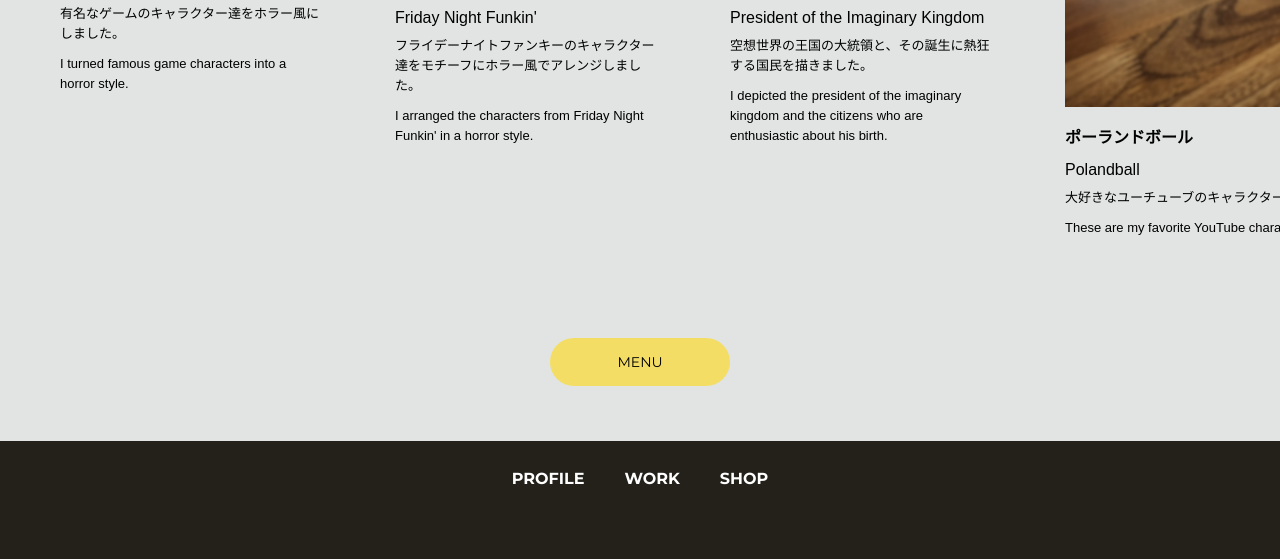
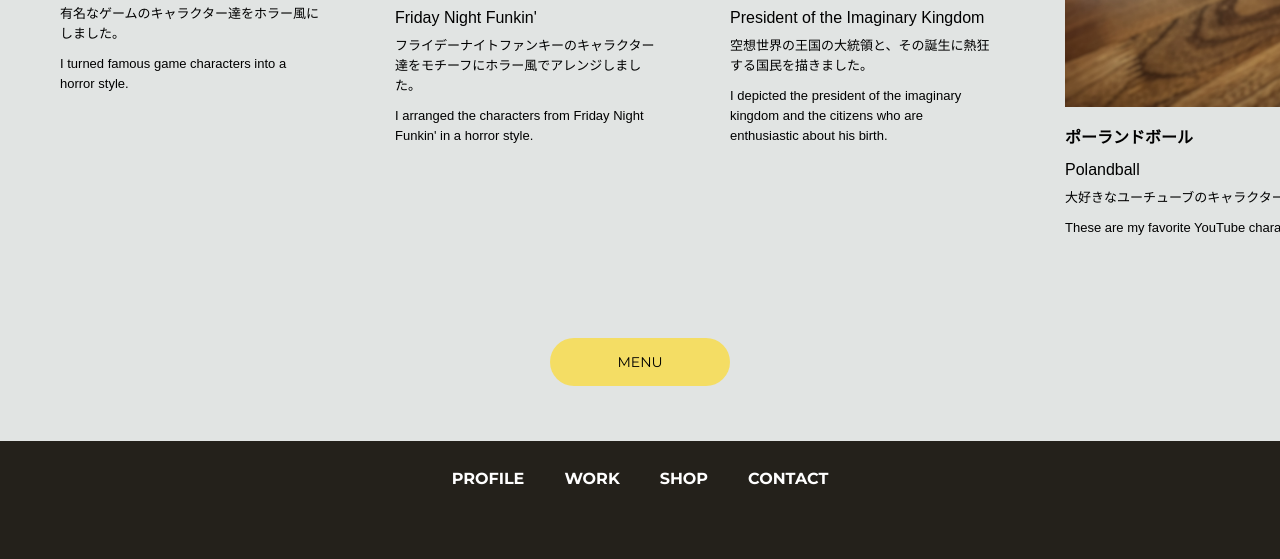
Before and after one commit to KatsuoTomino/kouta_artGallery, a plain HTML site: page index.html in a window 1280 px wide. Shown: the part 2018-2577 px from the top of the page. Drawn offline with Linux system fonts and the light colour scheme; some packages are replaced by stand-ins of ours.

Commit message:
contactの修正

```diff
--- a/index.html
+++ b/index.html
@@ -131,6 +131,9 @@
 				<li><a href="./consept.html">PROFILE</a></li>
 				<li><a href="./menu.html">WORK</a></li>
 				<li><a href="./shop.html">SHOP</a></li>
+				<li><a
+						href="https://docs.google.com/forms/d/e/1FAIpQLSfNp3XU9JqoXhuGcEjn-DP3HZcbdPDNcKQ7YE0YUAleU--eDQ/viewform?usp=header">CONTACT</a>
+				</li>
 			</ul>
 		</nav>
 		<a class="footer-logo" href="./index.html">
```
